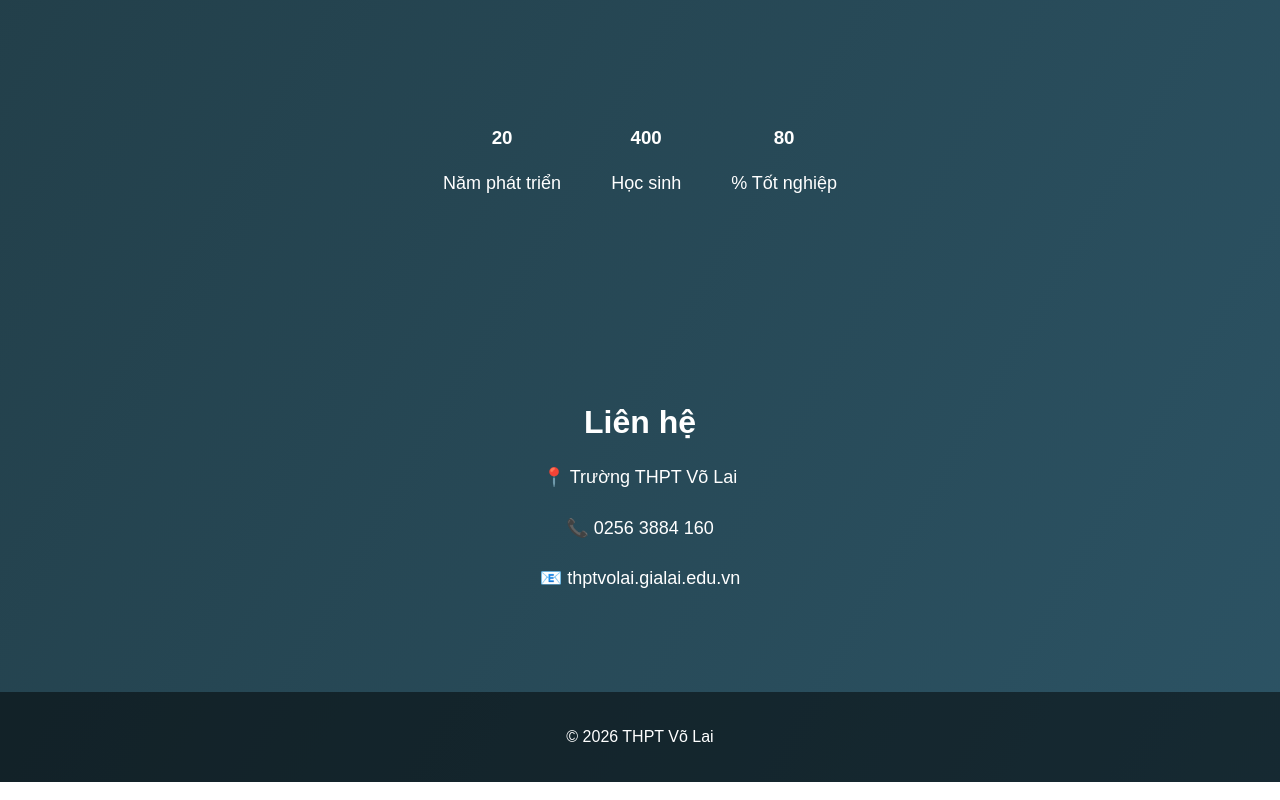
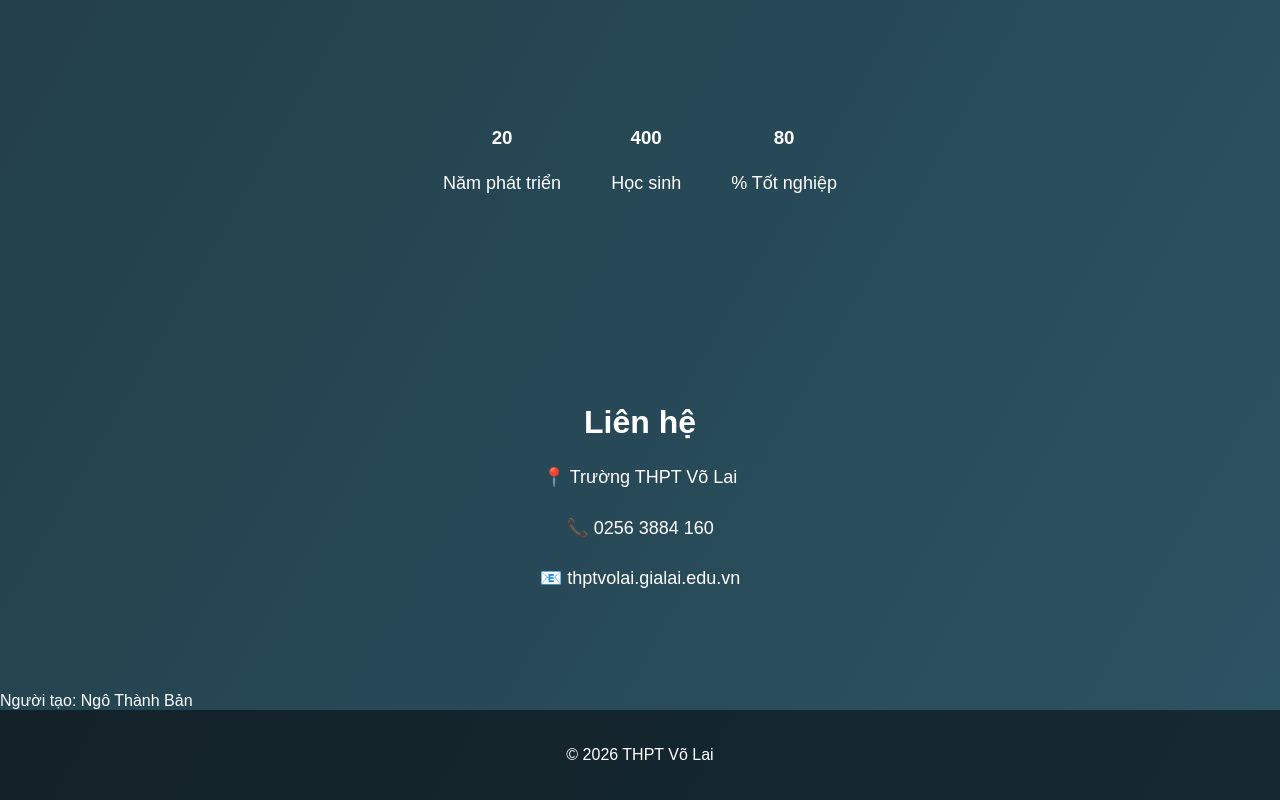
Before and after one commit to thanhbantb7-ops/webtruong, a plain HTML site: page index.html in a window 1280 px wide. Shown: the part 4683-5483 px from the top of the page. Drawn offline with Linux system fonts and the light colour scheme.

Commit message:
index.html

```diff
--- a/index.html
+++ b/index.html
@@ -167,6 +167,10 @@
 </section>
 
 <!-- FOOTER -->
+<div class="creator">
+    Người tạo: Ngô Thành Bản
+</div>
+
 <footer>
     <p>© 2026 THPT Võ Lai</p>
 </footer>
```
